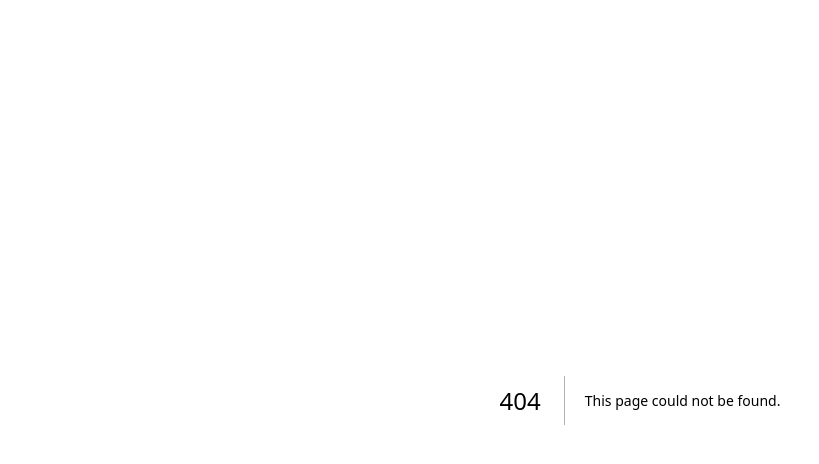
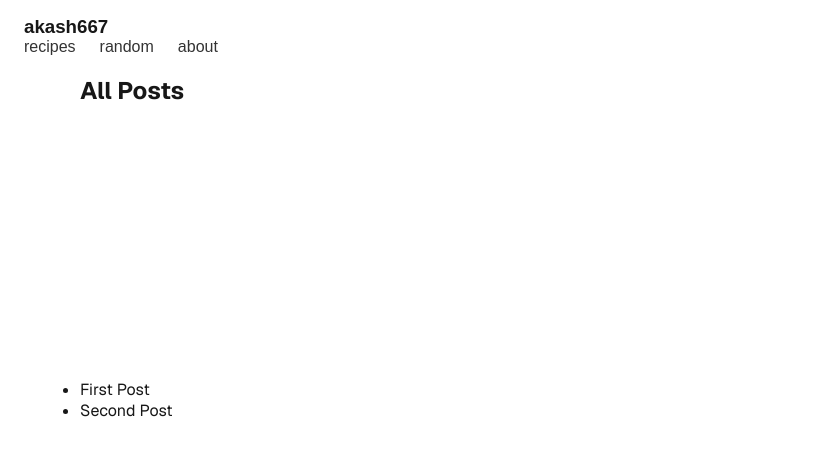
Before and after one commit to Akash667/akash667.github.io, a Next.js app: page /blog in a window 1280 px wide. Before the commit this address had no page. Shown: the top 464 px of the page, without its empty margins (0-819 px from the left). Built offline with nearby package versions, Linux system fonts and the light colour scheme.

Commit message:
add blog path files

```diff
--- /dev/null
+++ b/app/blog/layout.module.css
@@ -0,0 +1,36 @@
+:root {
+  --primary-color: #ffb6c1;
+  --secondary-color: #98fb98;
+  --text-color: #333;
+  --background-color: #fff;
+}
+
+.header {
+  position: absolute;
+  top: 0;
+  left: 0;
+  width: auto;
+  padding: 2svh 3svh;
+  z-index: 10;
+}
+
+nav.navigation {
+  display: flex;
+  gap: 1.5rem;
+  margin-bottom: 2rem;
+}
+
+nav.navigation a {
+  text-decoration: none;
+  color: var(--text-color);
+  font-weight: 500;
+  transition: color 0.3s ease;
+}
+
+nav.navigation a:hover {
+  color: var(--primary-color);
+}
+
+.postList {
+  grid-row-start: 2;
+}
--- /dev/null
+++ b/app/blog/layout.tsx
@@ -0,0 +1,19 @@
+import styles from "./layout.module.css";
+
+export default function BlogLayout({ children }: { children: React.ReactNode }) {
+  return (
+    <section className={styles.blog}>
+      <header className={styles.header}>
+       <nav>
+        <h1>akash667</h1>
+            <nav   className={styles.navigation} >
+                <a href="/recipes">recipes</a>
+                <a href="/random">random</a>
+                <a href="/about">about</a>
+            </nav>
+       </nav>
+      </header>
+      {children}
+    </section>
+  );
+}
--- /dev/null
+++ b/app/blog/page.module.css
@@ -0,0 +1,12 @@
+
+
+.main{
+      display: grid;
+  grid-template-rows: 20px 1fr 20px;
+  align-items: center;
+  justify-items: left;
+  min-height: 100svh;
+  padding: 80px;
+  gap: 64px;
+  font-family: var(--font-geist-sans);
+}
--- /dev/null
+++ b/app/blog/page.tsx
@@ -0,0 +1,22 @@
+import styles from "./page.module.css";
+
+export default function BlogIndex() {
+  // Replace with your blog post data
+  const posts = [
+    { slug: "first-post", title: "First Post" },
+    { slug: "second-post", title: "Second Post" },
+  ];
+
+  return (
+    <main className={styles.main}>
+      <h2>All Posts</h2>
+      <ul className={styles.postList}>
+        {posts.map(post => (
+          <li key={post.slug}>
+            <a href={`/blog/${post.slug}`}>{post.title}</a>
+          </li>
+        ))}
+      </ul>
+    </main>
+  );
+}
```
